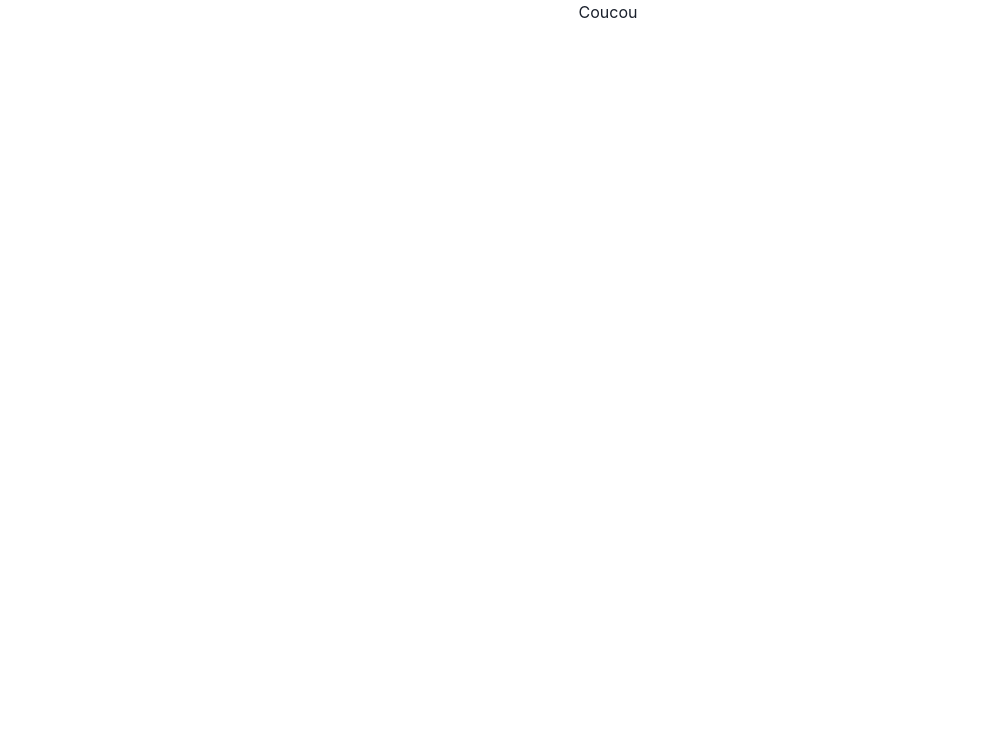
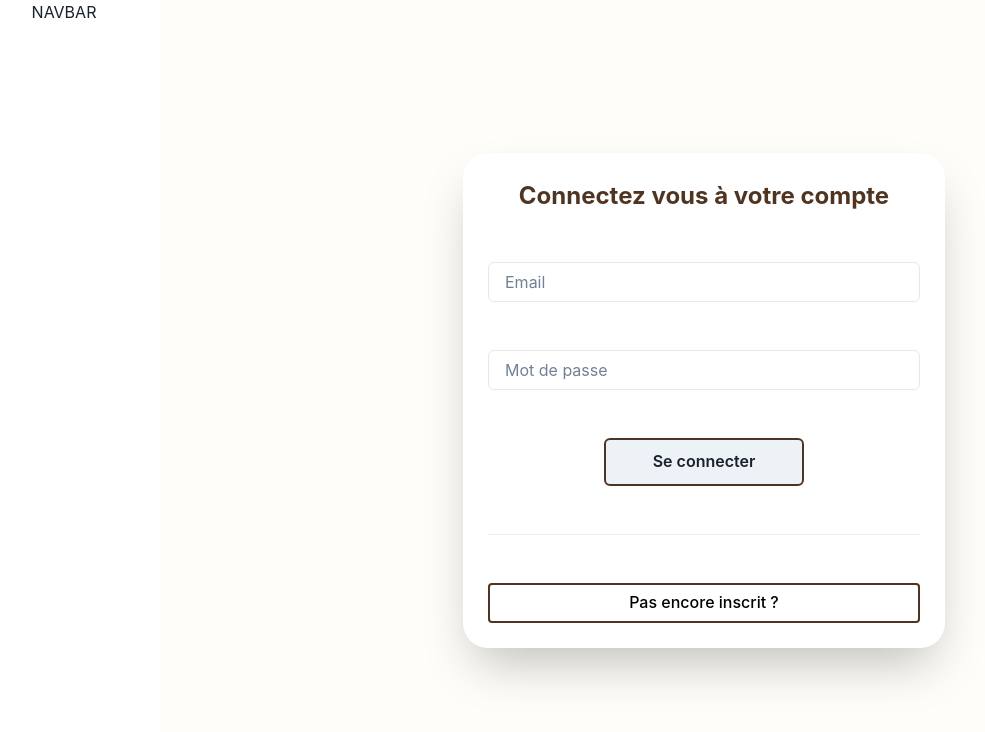
Before and after one commit to JulieCombeau/Checkpoint4, a React (Vite) app in the folder frontend/: page /login in a window 1280 px wide. Shown: the top 732 px of the page, without its empty margins (32-1017 px from the left). Built offline with nearby package versions, Linux system fonts and the light colour scheme; no server answers.

Commit message:
design and login completed

```diff
--- a/frontend/src/pages/LoginForm.jsx
+++ b/frontend/src/pages/LoginForm.jsx
@@ -1,3 +1,155 @@
+import React, { useState } from "react";
+import { useNavigate, Link } from "react-router-dom";
+import {
+  Box,
+  Text,
+  Stack,
+  Button,
+  FormControl,
+  Input,
+  Divider,
+  Flex,
+  useToast,
+} from "@chakra-ui/react";
+import backendAPI from "../services/backendAPI";
+
+import Header from "../components/Header";
+
 export default function LoginForm() {
-  return <div>Coucou</div>;
+  const [loginEmail, setLoginEmail] = useState("");
+  const [loginPassword, setLoginPassword] = useState("");
+
+  const navigate = useNavigate();
+  const toast = useToast();
+
+  const handleSubmit = () => {
+    if (loginEmail && loginPassword) {
+      backendAPI
+        .post("/api/auth/login", {
+          email: loginEmail,
+          password: loginPassword,
+        })
+        .then((response) => {
+          if (response) {
+            toast({
+              title: "Vous êtes bien connecté(e).",
+              description: "Content de vous revoir !",
+              status: "success",
+              duration: 7000,
+              position: "bottom-right",
+              isClosable: true,
+            });
+            if (response.status === 200) {
+              window.localStorage.setItem("isUserLoggedIn", true);
+            }
+          }
+          navigate("/");
+        })
+        .catch((error) => {
+          if (error) {
+            toast({
+              title: "Une erreur est survenue lors de la connexion.",
+              description: `${error.response.data.message}`,
+              status: "error",
+              duration: 7000,
+              position: "bottom-right",
+              isClosable: true,
+            });
+          }
+          console.warn(error);
+        });
+    }
+  };
+  return (
+    <Box bgColor="#FFFDF8" h="100vh">
+      <Flex flexDir={{ base: "column", md: "row" }}>
+        <Flex
+          bgColor="white"
+          minW="15vw"
+          minH={{ base: "15vh", md: "100vh" }}
+          gap="20px"
+          flexDir="column"
+        >
+          <Header />
+        </Flex>{" "}
+        <Flex
+          className="loginForm"
+          bgColor="white"
+          maxWidth={{ base: "80vw", md: "482px" }}
+          m={{ base: "10%", md: "auto" }}
+          alignItems="center"
+          boxShadow="2xl"
+          borderRadius="25px"
+          padding={{ base: "0", md: "20px", lg: "25px" }}
+        >
+          <Stack
+            className="loginConnexion"
+            spacing={12}
+            w={{ base: "100vw", md: "90vw", lg: "90vw" }}
+            maxWidth={{ base: "100vw", md: "482px" }}
+            margin={{ base: "20px", md: "auto" }}
+          >
+            <Text
+              textAlign="center"
+              fontSize="2xl"
+              fontWeight="700"
+              color="#4F3521"
+            >
+              Connectez vous à votre compte
+            </Text>
+            <FormControl>
+              <Input
+                type="text"
+                id="loginEmail"
+                name="Pseudo ou Email"
+                placeholder="Email"
+                value={loginEmail}
+                onChange={(e) => setLoginEmail(e.target.value)}
+              />
+            </FormControl>
+            <FormControl>
+              <Input
+                type="password"
+                id="loginPassword"
+                name="Mot de passe"
+                placeholder="Mot de passe"
+                value={loginPassword}
+                onChange={(e) => {
+                  setLoginPassword(e.target.value);
+                }}
+              />
+            </FormControl>
+            <Button
+              alignSelf="center"
+              size="md"
+              height="48px"
+              width="200px"
+              border="2px"
+              borderColor="#4F3521"
+              type="button"
+              onClick={handleSubmit}
+            >
+              Se connecter
+            </Button>
+            <Divider />
+            <Link to="/register">
+              <Button
+                padding="10px"
+                w="100%"
+                fontWeight="500"
+                bgColor="transparent"
+                borderRadius="4px"
+                color="black"
+                border="2px solid"
+                borderColor="#4F3521"
+                _hover={{ bgColor: "#4F3521", color: "white" }}
+              >
+                Pas encore inscrit ?
+              </Button>
+            </Link>
+          </Stack>
+        </Flex>
+      </Flex>
+    </Box>
+  );
 }
```
